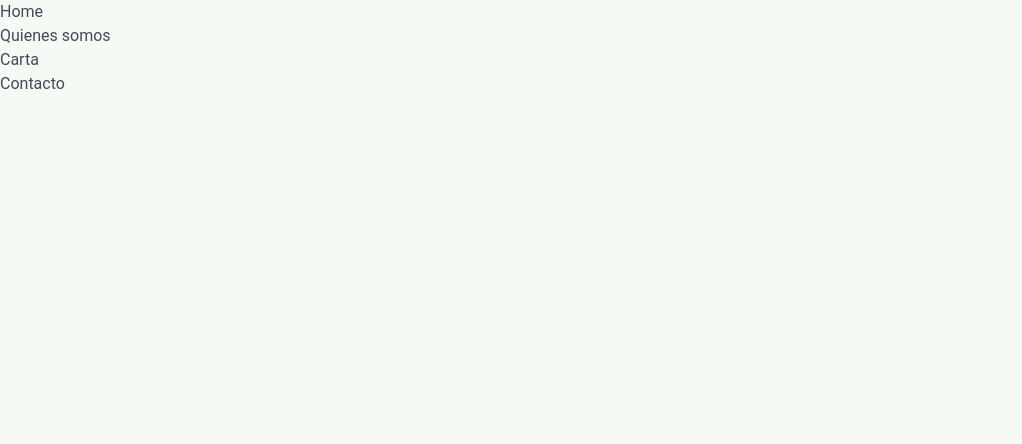
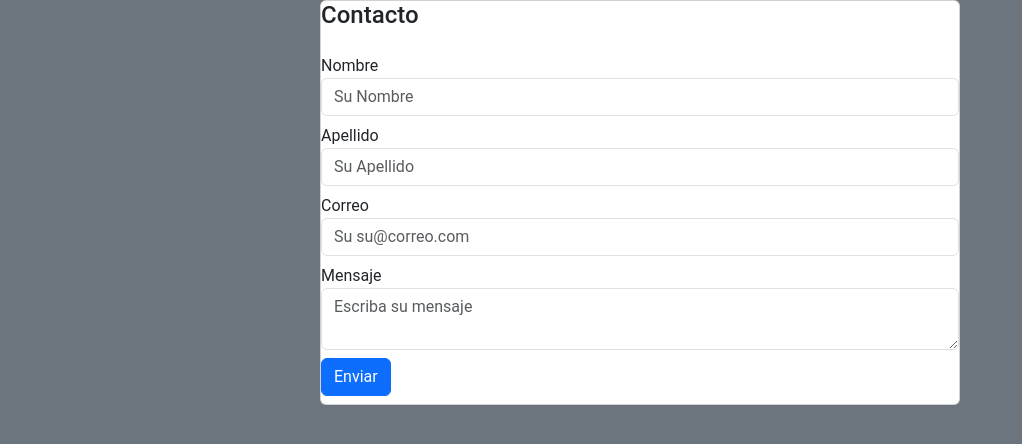
Before and after one commit to Gargolian/EsquinaVernet, a plain HTML site: page contacto.html in a window 1280 px wide. Shown: the whole page, without its empty margins (0-1022 px from the left). Drawn offline with nearby package versions, Linux system fonts and the light colour scheme.

Commit message:
Agregando iconos de bootstrap

```diff
--- a/contacto.html
+++ b/contacto.html
@@ -1,28 +1,53 @@
 <!DOCTYPE html>
-<html lang="en">
+<html lang="es">
 <head>
     <meta charset="UTF-8">
     <meta http-equiv="X-UA-Compatible" content="IE=edge">
     <meta name="viewport" content="width=device-width, initial-scale=1.0">
     <link rel="stylesheet" href="/css/estilo.css">
-    <title>Esquina Vernet</title>
+    <title>Contacto</title>
+    <link href="https://cdn.jsdelivr.net/npm/bootstrap@5.3.0-alpha3/dist/css/bootstrap.min.css" rel="stylesheet" integrity="sha384-KK94CHFLLe+nY2dmCWGMq91rCGa5gtU4mk92HdvYe+M/SXH301p5ILy+dN9+nJOZ" crossorigin="anonymous">
 </head>
-<body>
-    <nav>
-        <ul class="enlace">
-            <li class="home">
-                <a href="/">Home</a>
-            </li>
-            <li class="quienes">
-                <a href="/quienes.html">Quienes somos</a>
-            </li>
-            <li class="carta">
-                <a href="/carta.html">Carta</a>
-            </li>
-            <li class="contacto">
-                <a href="/contacto.html">Contacto</a>
-            </li>
-        </ul>
-    </nav>
+<body class="bg-secondary">
+    <section class="d-flex justify-content-center">
+
+        <div class="card col-sm-6">
+            <div class="mb-3">
+                <h4>Contacto</h4>
+            </div>
+
+            <div>
+                <form action="">
+                    <div class="mb-2">
+                        <label for="nombre">Nombre</label>
+                        <input type="text" class="form-control" name="nombre" id="nombre" placeholder="Su Nombre">
+                    </div>
+                    <div class="mb-2">
+                        <label for="apellido">Apellido</label>
+                        <input type="text" class="form-control" name="apellido" id="apellido" placeholder="Su Apellido">
+                    </div>
+                    <div class="mb-2">
+                        <label for="correo">Correo</label>
+                        <input type="email" class="form-control" name="correo" id="correo" placeholder="Su su@correo.com">
+                    </div>
+                    <div class="mb-2">
+                        <label for="mensaje">Mensaje</label>
+                        <textarea type="text" class="form-control" name="mensaje" id="mensaje" placeholder="Escriba su mensaje"></textarea>
+                    </div>
+
+                    <div class="mb-2">
+                        <button class="btn btn-primary">Enviar</button>
+                    </div>
+
+                </form>
+            </div>
+        </div>
+
+    </section>
+
+
+
+
+
 </body>
 </html>
```
